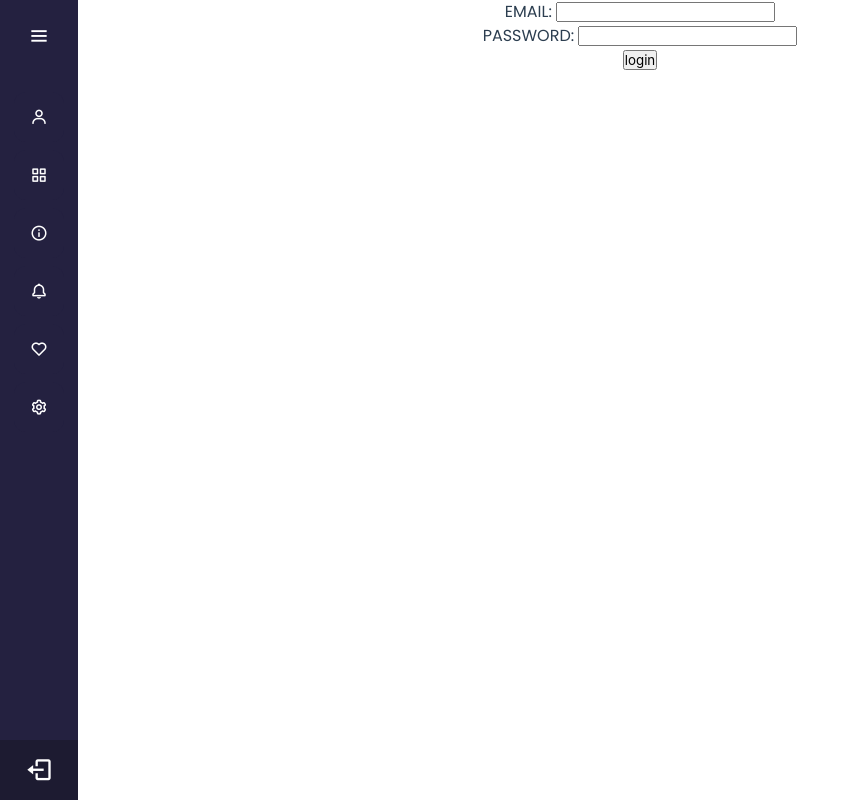
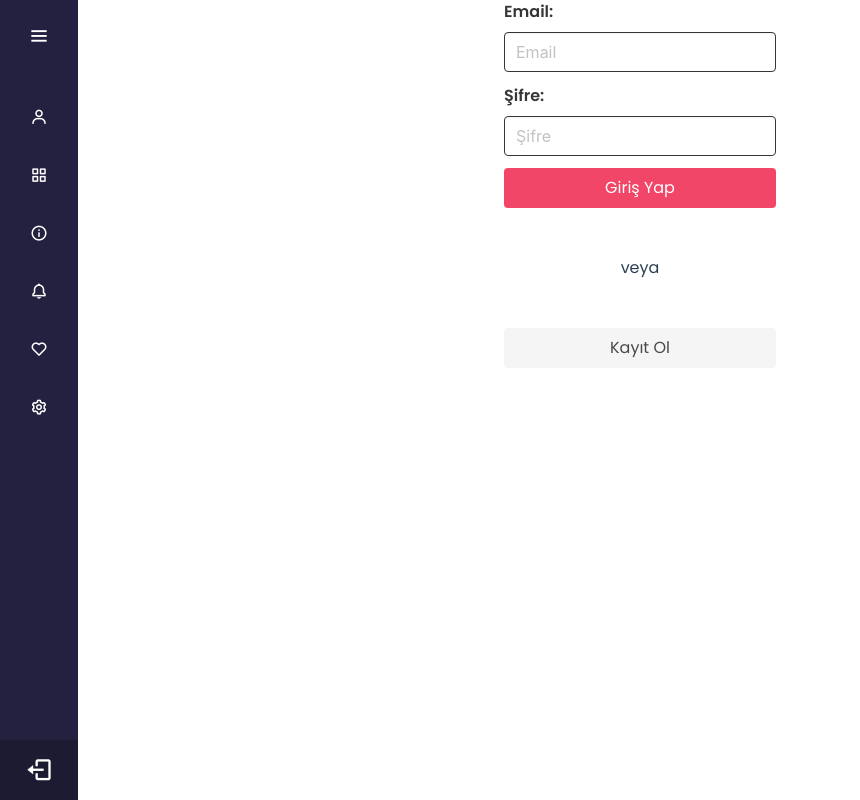
Before and after one commit to sapazutku/Etkinlik-Istanbul, a Vue app in the folder client/: page /user/login in a window 1280 px wide. Shown: the whole page, without its empty margins (0-860 px from the left). Built offline with nearby package versions, Linux system fonts and the light colour scheme; what vue-axios-cors would draw is missing.

Commit message:
login,signup,user page updated

```diff
--- a/client/src/components/Landing.vue
+++ b/client/src/components/Landing.vue
@@ -1,9 +1,15 @@
 <template>
-  <div>
-    <button @click="logout">logout</button>
-    <h1>HELLO {{ name }}</h1>
+<div>
+  <div v-show="showUser">
+    <b-button @click="logout">Çıkış Yap</b-button>
+    <h1>Hoş Geldiniz <a>@{{ name }} </a></h1>
     <h2>your email is: {{ email }}</h2>
   </div>
+  <div class="noLogin" v-show="!showUser">
+      <h1>Giriş Yok</h1>
+    </div>
+</div>
+
 </template>
 <script>
 import axios from 'axios';
@@ -14,25 +20,29 @@ export default {
     return {
       name: '',
       email: '',
+      showUser: false,
     }
   },
   created() {
     //user is not authorized
     if (localStorage.getItem('token') === null) {
-      this.$router.push('/login');
+      this.$router.push('/user/login');
+      console.log('giriş yok ki kardeşim');
     }
   },
   mounted() {
     axios.get('http://localhost:5000/user', { headers: { token: localStorage.getItem('token')}})
       .then(res => {
+        this.showUser = true;
         this.name = res.data.user.name;
         this.email = res.data.user.email;
+        //console.log(res.data.user.name);
       })
   },
   methods: {
     logout() {
       localStorage.clear();
-      this.$router.push('/login');
+      this.$router.push('/user/login');
     }
   }
 }
--- a/client/src/components/Login.vue
+++ b/client/src/components/Login.vue
@@ -1,42 +1,87 @@
 <template>
-  <div>
-    EMAIL: <input type="text" v-model="email"> <br/>
-    PASSWORD: <input type="password" v-model="password"> <br/>
-    <button @click="login">login</button>
-    {{ error }}
+  <div class="container">
+    <div class="login">
+      <b-field label="Email: " type="is-dark is-light">
+        <b-input
+          type="email"
+          validation-message="Hatalı email"
+          v-model="email"
+          placeholder="Email"
+          required
+        ></b-input>
+      </b-field>
+      <b-field label="Şifre: " type="is-dark is-light">
+        <b-input
+          type="password"
+          v-model="password"
+          placeholder="Şifre"
+          required
+        ></b-input>
+      </b-field>
+
+      <b-button @click="login" type="is-danger">Giriş Yap</b-button>
+      <br />
+      <br />
+      <span>veya</span>
+      <br />
+      <br />
+      <b-button tag="router-link" to="/user/signup" type="is-light"
+        >Kayıt Ol</b-button
+      >
+    </div>
   </div>
 </template>
 <script>
-import axios from 'axios';
+import axios from "axios";
 
 export default {
-  name: 'Login',
+  name: "Login",
   data() {
     return {
-      email: '',
-      password: '',
+      email: "",
+      password: "",
 
-      error: '',
-    }
+      error: "",
+    };
   },
   methods: {
     login() {
       let user = {
         email: this.email,
-        password: this.password
-      }
-      axios.post('http://localhost:5000/user/login', user)
-        .then(res => {
+        password: this.password,
+      };
+      axios.post("http://localhost:5000/user/login", user).then(
+        (res) => {
           //if successfull
           if (res.status === 200) {
-            localStorage.setItem('token', res.data.token);
-            this.$router.push('/');
+            localStorage.setItem("token", res.data.token);
+
+            this.$buefy.notification.open("Giriş başarılı");
+            setTimeout(() => {
+              this.$router.push("/user");
+            }, 1000);
           }
-        }, err => {
+        },
+        (err) => {
           console.log(err.response);
-          this.error = err.response.data.error
-        })
-    }
-  }
+          this.error = err.response.data.error;
+          this.$buefy.notification.open(this.error);
+        }
+      );
+    },
+
+  },
+};
+</script>
+<style scoped>
+.container {
+  width: 40%;
+
 }
-</script>
+.login{
+  display: flex;
+  flex-direction: column;
+  justify-content: center;
+
+}
+</style>
--- a/client/src/components/NewPost.vue
+++ b/client/src/components/NewPost.vue
@@ -58,6 +58,7 @@
 </template>
 
 <script>
+// TODO: add Taginput(buefy), rewrite title ,email.
 import YesilMap from '../components/YesilMap.vue';
 export default {
   components:{
--- a/client/src/components/PostList.vue
+++ b/client/src/components/PostList.vue
@@ -26,7 +26,7 @@
         <b-button
           type="is-primary is-light"
           class="card-footer-item"
-          @click="removePost(post._id)"
+          @click="likePost(post._id)"
         >
           <a >Beğen</a>
         </b-button>
@@ -68,11 +68,17 @@ export default {
 
       getPosts();
     }
+    async function likePost(_id) {
+      const response = await fetch(`${API_URL}/${_id}/like`, {
+        method: "POST",
+      });
+    }
 
     return {
       posts,
       removePost,
     };
+
   },
 };
 </script>
--- a/client/src/components/Register.vue
+++ /dev/null
@@ -1,53 +0,0 @@
-<template>
-  <div class="reg">
-    <h3>Register</h3>
-    <input
-      v-model="email"
-      name="email"
-      type="email"
-      placeholder="E-mail Giriniz.."
-    />
-    <input
-      v-model="password"
-      name="password"
-      type="password"
-      placeholder="Şifre Giriniz.."
-    />
-    <br>
-    <button @click="register">Register</button>
-  </div>
-</template>
-
-<script>
-import AuthenticationService from '@/services/AuthenticationService.js'
-export default {
-    data(){
-        return{
-            email:"",
-            password:""
-        }
-    },
-    watch:{
-        email(value){
-            console.log("email was changed",value)
-        }
-    },
-    methods:{
-        async register(){
-            const response = await AuthenticationService.register({
-                email:this.email,
-                password:this.password
-            })
-            console.log(response.data);
-        }
-    },
-    mounted(){
-        setTimeout(()=>{
-            this.email = 'naber@gmail.com';
-        },2000)
-    }
-};
-</script>
-
-<style>
-</style>
--- a/client/src/components/Signup.vue
+++ b/client/src/components/Signup.vue
@@ -1,42 +1,81 @@
 <template>
-  <div>
-    NAME: <input type="text" v-model="name" /> <br/>
-    EMAIL: <input type="text" v-model="email" /> <br/>
-    PASSWORD: <input type="password" v-model="password" /> <br/>
-    <button @click="signup">signup</button>
-    {{ error }}
+  <div class="container">
+    <v-form @submit.prevent="signup">
+      <b-field label="İsim">
+        <b-input
+          required
+          type="text"
+          v-model="name"
+          placeholder="İsim"
+          validation-message="Hatalı isim"
+        ></b-input>
+      </b-field>
+      <b-field label="E-mail">
+        <b-input
+          required
+          type="text"
+          v-model="email"
+          placeholder="E-mail"
+          validation-message="Hatalı email"
+        ></b-input>
+      </b-field>
+      <b-field label="Parola">
+        <b-input
+          required
+          type="password"
+          v-model="password"
+          placeholder="Parola"
+          validation-message="Hatalı parola"
+        ></b-input>
+      </b-field>
+
+      <b-button type="is-danger" @click="signup">Kayıt Ol</b-button>
+    </v-form>
   </div>
 </template>
 <script>
-import axios from 'axios';
+import axios from "axios";
 
 export default {
-  name: 'Signup',
+  name: "Signup",
   data() {
     return {
-      name: '',
-      email: '',
-      password: '',
+      name: "",
+      email: "",
+      password: "",
 
-      error: '',
-    }
+      error: "",
+    };
   },
   methods: {
     signup() {
       let newUser = {
         name: this.name,
         email: this.email,
-        password: this.password
-      }
-      axios.post('http://localhost:5000/user/signup', newUser)
-        .then(res => {
-          this.error = '';
-          this.$router.push('/user/login');
-        }, err => {
-          console.log(err.response)
-          this.error = err.response.data.error
-        })
-    }
-  }
+        password: this.password,
+      };
+      axios.post("http://localhost:5000/user/signup", newUser).then(
+        (res) => {
+          this.error = "";
+          //this.$router.push('/user/login');
+          this.$buefy.notification.open("Kayıt başarılı");
+        },
+        (err) => {
+          console.log(err.response);
+          this.error = err.response.data.error;
+          this.$buefy.notification.open(this.error);
+        }
+      );
+    },
+  },
+};
+</script>
+<style scoped>
+.container {
+  margin-top: 10%;
+  width: 40%;
+  display: flex;
+  flex-direction: column;
+  justify-content: center;
 }
-</script>
+</style>
--- a/client/src/components/Slidebar.vue
+++ b/client/src/components/Slidebar.vue
@@ -137,7 +137,7 @@ export default {
           icon: "bx-bell",
         },
         {
-          link: "/saved",
+          link: "/user/saved",
           name: "Kaydedilenler",
           tooltip: "Saved",
           icon: "bx-heart",
--- a/client/src/router/index.js
+++ b/client/src/router/index.js
@@ -1,12 +1,13 @@
 import Vue from "vue";
 import VueRouter from "vue-router";
-import Register from "@/components/Register";
 import CategoryView from "@/view/CategoryView";
 import YesilView from "@/view/YesilView";
 import Posts from "@/view/Posts.vue";
 import CreatePost from "@/view/CreatePost.vue";
 import Login from "@/components/Login.vue";
 import Signup from "@/components/Signup.vue";
+import User from "../view/UserView.vue"
+
 Vue.use(VueRouter);
 
 const routes = [
@@ -24,11 +25,6 @@ const routes = [
     path: "/park",
     name: "park",
     component: YesilView
-  },
-  {
-    path: "/register",
-    name: "register",
-    component: Register
   },
   {
     path: "/posts",
@@ -49,6 +45,11 @@ const routes = [
     path: "/user/signup",
     name: "Signup",
     component: Signup
+  },
+  {
+    path: "/user",
+    name: "User",
+    component: User
   }
 ];
 
--- a/client/src/view/UserView.vue
+++ b/client/src/view/UserView.vue
@@ -1,17 +1,17 @@
 <template>
   <div class="conatiner">
     <h1>User Page</h1>
-    <iframe
-      width="700"
-      height="400"
-      src="https://data.ibb.gov.tr/dataset/parklar-ve-yesil-alanlar/resource/d588f256-2982-43d2-b372-c38978d7200b/view/d7147ca9-0c27-468f-8d05-4a5a21d542e5"
-      frameBorder="0"
-    ></iframe>
+    <Landing />
   </div>
 </template>
 
 <script>
-export default {};
+import Landing from '../components/Landing.vue';
+export default {
+  components: {
+    Landing,
+  },
+};
 </script>
 
 <style>
```
Also changed, not shown: 1 other file (tests, documents, lock files or other folders).
